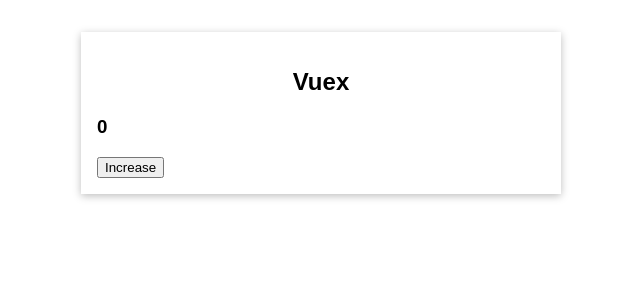
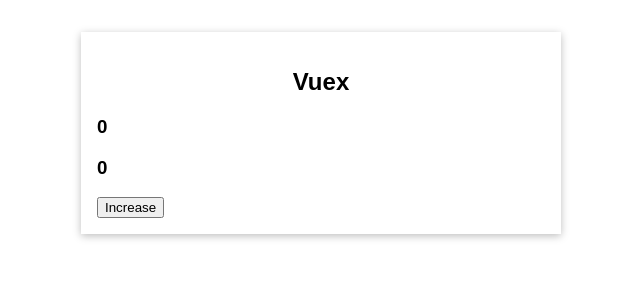
Before and after one commit to antoanparashkevov/vuex-project, a Vue app: page / in a window 1280 px wide. Shown: the top 300 px of the page, without its empty margins (319-959 px from the left). Built offline with nearby package versions, Linux system fonts and the light colour scheme.

Commit message:
Using getters as second arg to getter to take a value from another getter

```diff
--- a/src/App.vue
+++ b/src/App.vue
@@ -1,6 +1,7 @@
 <template>
   <base-container title="Vuex">
     <h3>{{counter}}</h3>
+    <h3>{{normalizedCounter}}</h3>
     <button @click='increase'>Increase</button>
   </base-container>
 </template>
@@ -15,6 +16,9 @@ export default {
   computed:{
     counter(){
       return this.$store.getters.counter
+    },
+    normalizedCounter(){
+      return this.$store.getters.normalizedCounter
     }
   },
   methods:{
--- a/src/main.js
+++ b/src/main.js
@@ -17,6 +17,13 @@ const store = createStore({
   getters:{
     counter(state){
       return state.counter
+    },
+    normalizedCounter(_,getters){
+      let finalCounter = getters.counter;
+      if(finalCounter > 100){
+        finalCounter = 100
+      }
+      return finalCounter
     }
   }
 })
```
